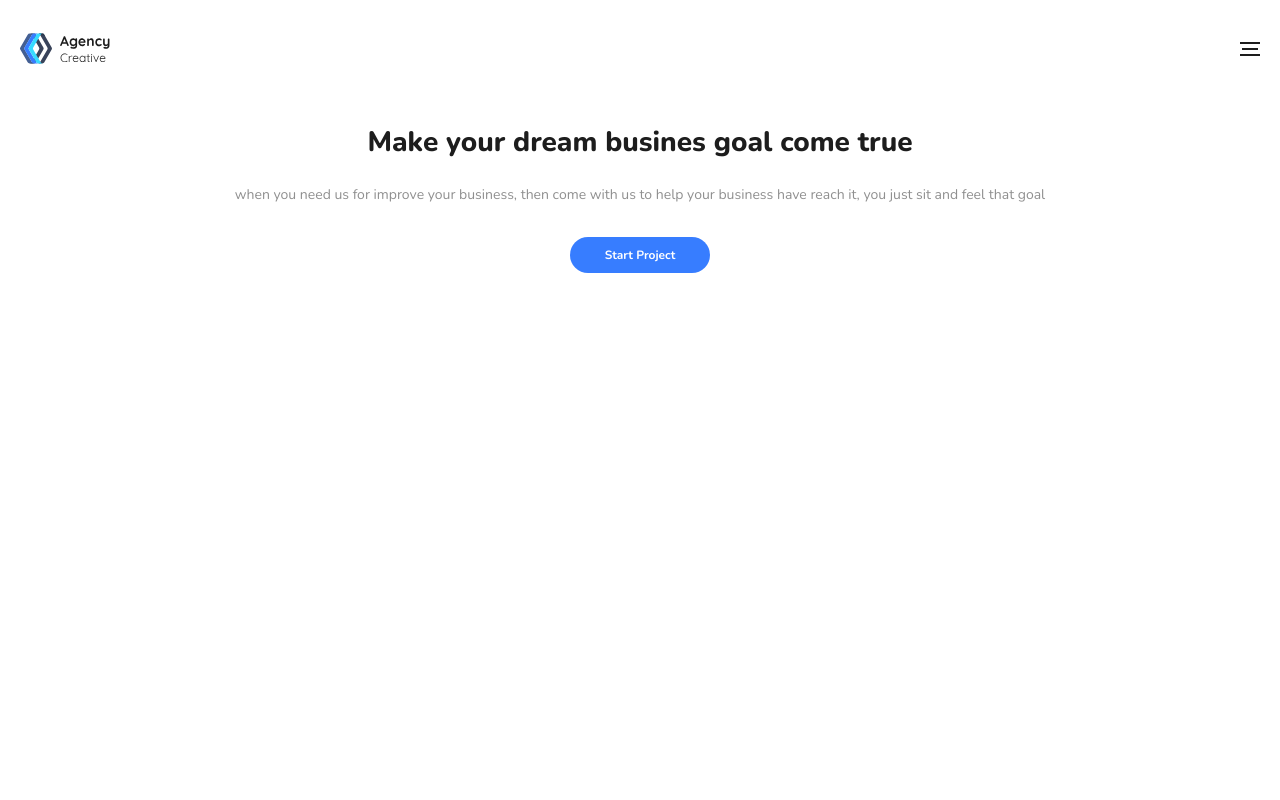
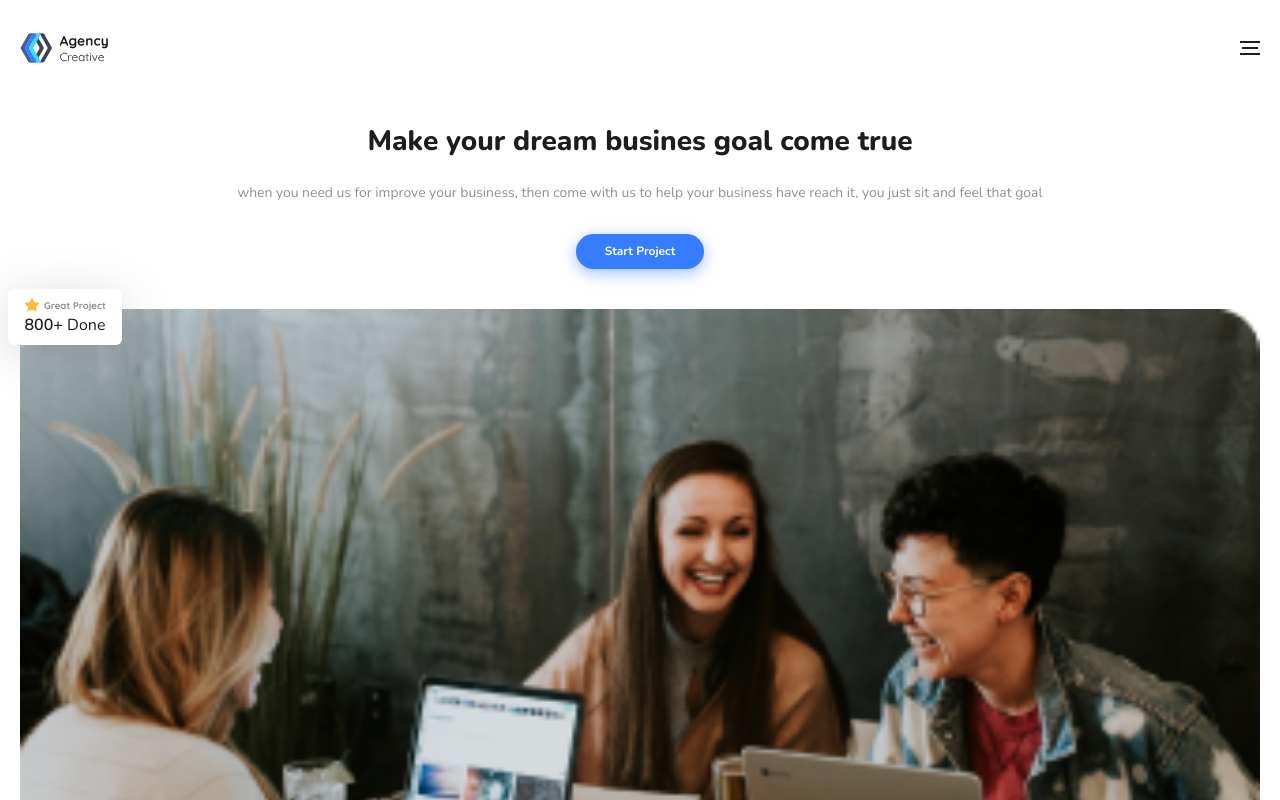
Before and after one commit to JunarisAlf/react-tailwind-Agency-Landing-Page, a React (Vite) app: page / in a window 1280 px wide. Shown: the top 800 px of the page. Built offline with nearby package versions, Linux system fonts and the light colour scheme.

Commit message:
Adding Headline and main image on Home page

```diff
--- a/index.html
+++ b/index.html
@@ -10,6 +10,8 @@
             href="https://fonts.googleapis.com/css2?family=Nunito:ital,wght@0,200;0,300;0,400;0,500;0,600;0,700;0,800;1,200;1,300;1,400;1,500;1,600;1,700&display=swap"
             rel="stylesheet"
         />
+        <link href="https://fonts.googleapis.com/css2?family=Quicksand:wght@400;600;700&display=swap" rel="stylesheet">
+
         <title>Agency Landing Page - Slicing by Junaris Alfianto</title>
     </head>
     <body>
--- a/src/components/Navbar.jsx
+++ b/src/components/Navbar.jsx
@@ -1,6 +1,6 @@
 
 import { useState } from 'react'
-import Logo from './../assets/icons/logo.svg'
+import Logo from '@/assets/icons/logo.svg'
 export default () => {
     const [open, setOpen] = useState(false);
     const onClickHandler = () => {
@@ -8,7 +8,7 @@ export default () => {
     }
     return (
         <nav className="flex flex-row justify-between items-center pt-8 pb-4">
-            <img className="w-[91px] h-[33px]" src={Logo} alt="logo" />
+            <img className="w-[5.6rem] h-[2rem]" src={Logo} alt="logo" />
             <div className="flex flex-col gap-y-1 w-min items-center" onClick={onClickHandler}>
                 <span className={"block w-5 bg-black h-0.5  ease-in duration-100" +( open ? ' rotate-45 translate-y-1.5' : '')}/>
                 <span className={"block w-4 bg-black h-0.5 ease-in duration-75" + ( open ? ' invisible' : 'visible')}/>
--- a/src/pages/Home/Home.jsx
+++ b/src/pages/Home/Home.jsx
@@ -1,13 +1,10 @@
-function Home() {
+import Headline from "@/pages/Home/components/Headline"
+import MainImage from "@/pages/Home/components/MainImage"
+export default function Home() {
   return (
       <main className="">
-        <section className="flex flex-col items-center mt-10">
-          <h1 className="text-center text-black font-extrabold text-[28px]">Make your dream busines goal come true</h1>
-          <p className="text-center text-gray text-[14px] mt-[20px] opacity-60 leading-6">when you need us for improve your business, then come with us to help your business have reach it, you just sit and feel that goal</p>
-          <a href="" className="inline-block text-center text-white font-bold bg-blue py-[10px] px-[35px] rounded-3xl text-xs mt-[30px] mx-auto">Start Project</a>
-        </section>
+        <Headline/>
+        <MainImage></MainImage>
       </main>
   )
 }
-
-export default Home
--- /dev/null
+++ b/src/pages/Home/components/Headline.jsx
@@ -0,0 +1,9 @@
+export default function Headline() {
+    return (
+        <section className="flex flex-col items-center mt-10">
+            <h1 className="text-center text-black font-extrabold text-[1.75rem]">Make your dream busines goal come true</h1>
+            <p className="text-center text-grey text-[0.87rem] mt-[1.17rem] opacity-60 leading-6">when you need us for improve your business, then come with us to help your business have reach it, you just sit and feel that goal</p>
+            <a href="" className="inline-block text-center text-white font-bold bg-blue py-[0.6rem] px-[1.8rem] rounded-3xl text-xs mt-[1.8rem] mx-auto drop-shadow-btn">Start Project</a>
+        </section>
+    )
+  }
--- /dev/null
+++ b/src/pages/Home/components/MainImage.jsx
@@ -0,0 +1,18 @@
+import image from '@/assets/images/main-image.png'
+import starIcon from '@/assets/icons/star.svg'
+
+export default function MainImage() {
+    return (
+        <section className="relative mt-10">
+            <div className="box-content absolute flex flex-col items-center  bg-white shadow-top-left -top-5 -left-3 rounded-md drop-shadow-top-left px-4 py-2">
+                <div className="flex flex-row gap-x-1 items-center ">
+                    <img src={starIcon} alt="star icon" className="h-4 aspect-square"/>
+                    <span className="font-quicksand text-[0.6rem] font-[700] text-black opacity-50">Great Project</span>
+                </div>
+                <span className="font-nunito text-[1rem] font-[400] text-black"><span className="font-[600]">800+</span> Done</span>
+            </div>
+            <div className="absolute h-[5rem] aspect-[1/1] bg-white shadow-bottom-right -bottom-3 -right-3 rounded-md drop-shadow-bottom-right"></div>
+            <img src={image} alt="main image" className="w-full aspect-[1.47/1] mx-auto"/>
+        </section>
+    )
+}
--- a/tailwind.config.js
+++ b/tailwind.config.js
@@ -10,13 +10,20 @@ module.exports = {
       current: 'currentColor',
       'white': '#FFFFFF',
       'black': '#1D1D1D',
-      'gray': '#464646',
-      'blue':'#377DFF'
+      'grey': '#464646',
+      'blue':'#377DFF',
     },
     fontFamily: {
-      'nunito': ['nunito', 'sans-serif']
+      'nunito': ['nunito', 'sans-serif'],
+      'quicksand': ['quicksand', 'sans-serif']
     },
-    extend: {},
+    extend: {
+      dropShadow: {
+        'btn': '0px 4px 8px rgba(55, 125, 255, 0.5)',
+        'top-left': '0px 8px 24px rgba(0, 0, 0, 0.15)',
+        'bottom-right': '0px 3.85542px 11.5663px rgba(0, 0, 0, 0.15)'
+      }
+    }
   },
   plugins: [],
 }
--- a/vite.config.js
+++ b/vite.config.js
@@ -1,7 +1,11 @@
 import { defineConfig } from 'vite'
 import react from '@vitejs/plugin-react'
+const path = require('path');
 
 // https://vitejs.dev/config/
 export default defineConfig({
+  resolve: {
+    alias: [{ find: '@', replacement: path.resolve(__dirname, '/src') }],
+  },
   plugins: [react()]
 })
```
Also changed, not shown: jsconfig.json (added, +11 -0 lines), src/main.jsx (+4 -4 lines), src/assets/icons/star.svg (added), src/assets/images/main-image.png (added).
